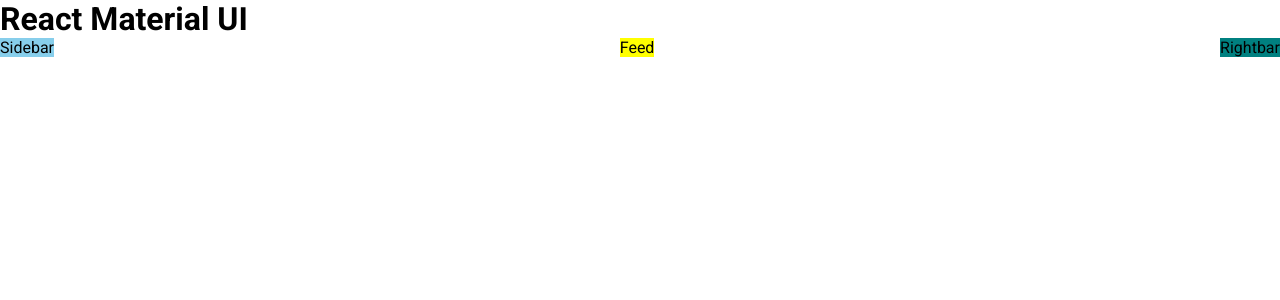
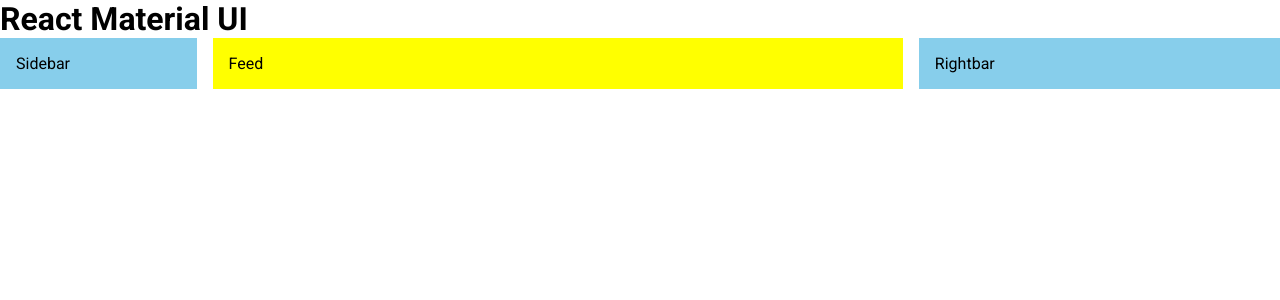
Before and after one commit to AmaduKamara/mui-social, a React (Create React App) app: page / in a window 1280 px wide. Shown: the top 300 px of the page. Built offline with nearby package versions, Linux system fonts and the light colour scheme.

Commit message:
Add breakpoints

```diff
--- a/src/App.js
+++ b/src/App.js
@@ -8,7 +8,7 @@
     <div>
       <h1>React Material UI</h1>
       <Box>
-        <Stack direction="row" spacing={6} justifyContent="space-between">
+        <Stack direction="row" spacing={2} justifyContent="space-between">
           <Sidebar />
           <Feed />
           <Rightbar />
--- a/src/components/Feed.jsx
+++ b/src/components/Feed.jsx
@@ -2,7 +2,11 @@
 import { Box } from "@mui/material";
 
 const Feed = () => {
-  return <Box bgcolor="yellow">Feed</Box>;
+  return (
+    <Box bgcolor="yellow" flex={4} p={2 } >
+      Feed
+    </Box>
+  );
 };
 
 export default Feed;
--- a/src/components/Rightbar.jsx
+++ b/src/components/Rightbar.jsx
@@ -2,7 +2,21 @@
 import { Box } from "@mui/material";
 
 const Rightbar = () => {
-  return <Box bgcolor="teal">Rightbar</Box>;
+  return (
+    <Box
+      bgcolor="skyblue"
+      flex={2}
+      p={2}
+      sx={{
+        display: {
+          xs: "none",
+          sm: "block",
+        },
+      }}
+    >
+      Rightbar
+    </Box>
+  );
 };
 
 export default Rightbar;
--- a/src/components/Sidebar.jsx
+++ b/src/components/Sidebar.jsx
@@ -2,7 +2,15 @@
 import { Box } from "@mui/material";
 
 const Sidebar = () => {
-  return <Box bgcolor="skyblue">Sidebar</Box>;
+  return (
+    <Box bgcolor="skyblue" flex={1} p={2} sx={{
+      display: {
+        xs: "none", sm: "block"
+      }
+    }}>
+      Sidebar
+    </Box>
+  );
 };
 
 export default Sidebar;
```
